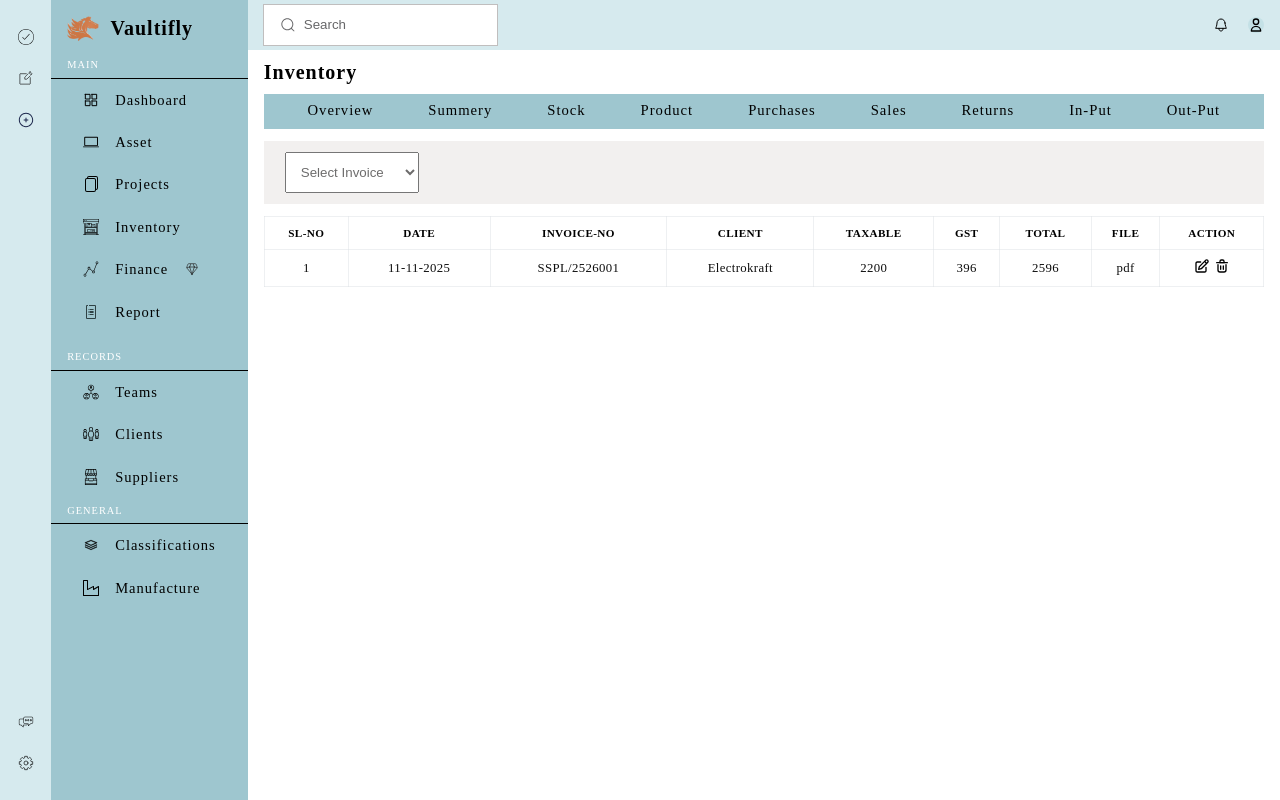
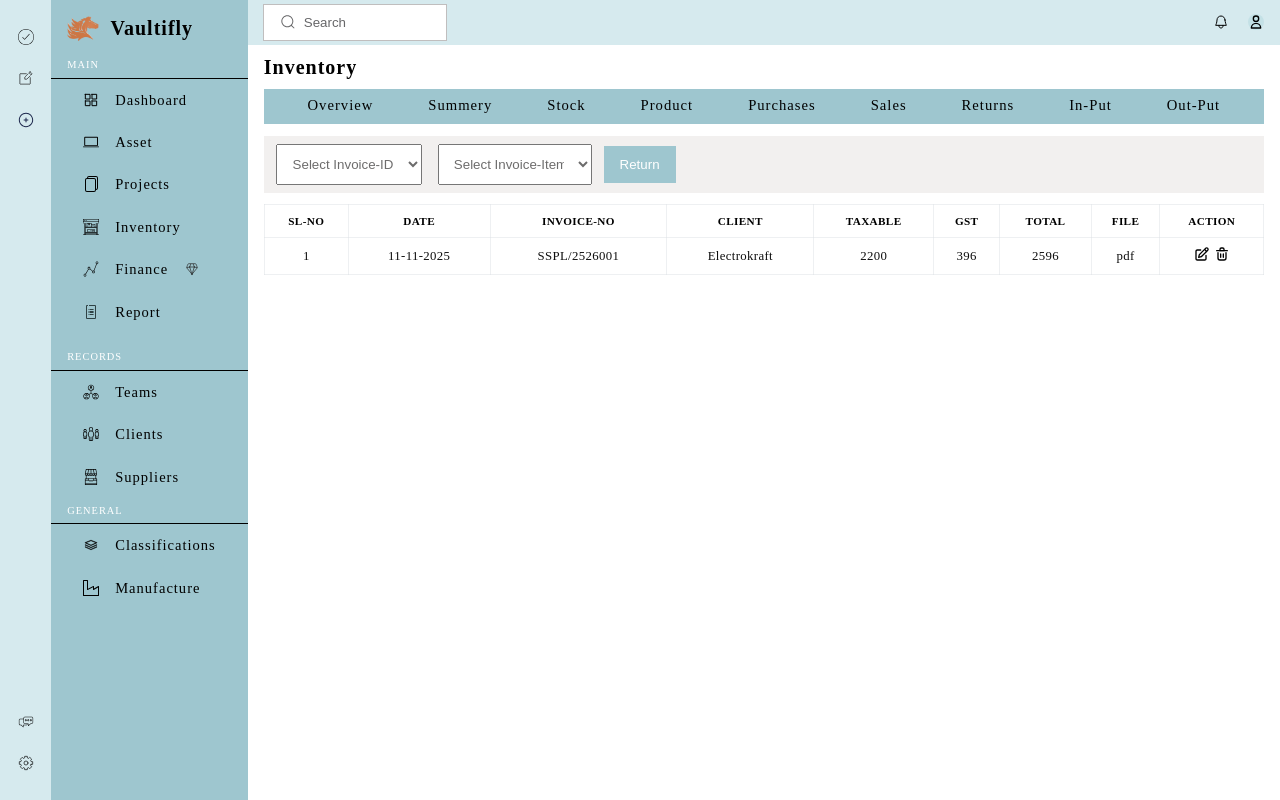
Before and after one commit to souravdas007123/Vaultifly--Django, a Django app: page /inventoryreturn/ in a window 1280 px wide. Run offline with Django 5.2, Linux system fonts and the light colour scheme.

Commit message:
update issues

```diff
--- a/base/static/base/css/base.css
+++ b/base/static/base/css/base.css
@@ -360,10 +360,10 @@ label{
 }
 
 .input {
- width: 100%;
- height: 40px;
+ width: 80%;
+ height:35px;
  line-height: 28px;
- padding: 0 1rem;
+ padding: 0.7rem;
  padding-left: 2.5rem;
  /* border: 1px solid black; */
  /* border-radius: 8px; */
@@ -948,13 +948,23 @@ label{
 }
 .inventory_add_navbar_container{
     display: grid;
-    grid-template-columns: 1fr 1fr 1fr 1fr 1fr 1fr;
+    grid-template-columns: 1fr 1fr 1fr;
     align-items: center;
     gap: 0.7rem;
-    padding: 0.7rem;
+    padding: 0.5rem;
     background-color: var(--theame5);
 }
-
+.inventory_add_navbar_container_inner_left ,.inventory_add_navbar_container_inner_right,.inventory_add_navbar_container_inner_middle{
+    display: grid;
+    grid-template-columns: 1fr 1fr;
+    align-items: center;
+    gap: 0.7rem;
+}
+.inventory_add_navbar_container_inner_right{
+    display: flex;
+    justify-content: end;
+    align-items: center;
+}
 .inventory_add_navbar{
     display: flex;
     justify-content: space-evenly;
--- a/page_html/templates/page_html/inventory_input.html
+++ b/page_html/templates/page_html/inventory_input.html
@@ -33,9 +33,9 @@
 
     <button>Add</button>
 
-    <button>Upload Invoice</button>
+     <button>Save</button>
 
-     <button>Save</button>
+     <button>Upload Invoice</button>
 
     {% comment %} <button>Bill Generate</button> {% endcomment %}
 
@@ -46,7 +46,7 @@
     <div class="inventory_data_contain_navbar">
 
       <div class="inventory_add_navbar">
-        <input type="text" name="username" id="username" placeholder="Client" />
+        <input type="text" name="username" id="username" placeholder="Supplier" />
       </div>
       <div class="inventory_add_navbar">
         <input type="date" name="username" id="username" placeholder="Date" />
--- a/page_html/templates/page_html/inventory_return.html
+++ b/page_html/templates/page_html/inventory_return.html
@@ -1,16 +1,13 @@
 {% extends "page_html/inventory.html" %} {% block main_data %}
 <div class="inventory_container">
   <div class="inventory_add_navbar_container">
-    {% comment %}
-    <div class="inventory_add_navbar">
-      <input type="text" name="username" id="username" placeholder="Search" />
-    </div>
-    {% endcomment %}
 
-    <div class="inventory_add_navbar">
+    <div class="inventory_add_navbar_container_inner_left">
+
+      <div class="inventory_add_navbar">
       <form action="">
         <select name="status" class="input_field_dropdown">
-          <option value="hi">Select Invoice</option>
+          <option value="hi">Select Invoice-ID</option>
           <option value="Compliance">SSPL/2526001</option>
           <option value="Compliance">SSPL/2526002</option>
           <option value="Compliance">SSPL/2526003</option>
@@ -18,6 +15,36 @@
         </select>
       </form>
     </div>
+    <div class="inventory_add_navbar">
+      <form action="">
+        <select name="status" class="input_field_dropdown">
+          <option value="hi">Select Invoice-Items</option>
+          <option value="Compliance">All Items</option>
+          <option value="Compliance">Laptop</option>
+          <option value="Compliance">Mouse</option>
+          <option value="Compliance">Keyboard</option>
+        </select>
+      </form>
+    </div>
+
+
+
+    </div>
+
+    <div class="inventory_add_navbar_container_inner_middle">
+
+      <a href="{% url 'inventoryinput' %}">
+        <button>Return</button>
+      </a>
+
+    </div>
+
+    <div class="inventory_add_navbar_container_inner_right">
+
+
+    </div>
+
+
 
   </div>
   <div class="inventory_data_contain">
--- a/page_html/templates/page_html/inventory_stock.html
+++ b/page_html/templates/page_html/inventory_stock.html
@@ -3,9 +3,15 @@
 <div class="inventory_container">
 
   <div class="inventory_add_navbar_container">
+    <div class="inventory_add_navbar_container_inner_left">
     <div class="inventory_add_navbar">
           <input type="text" name="username" id="username" placeholder="Search">
     </div>
+     <a href="{% url 'inventoryproduct' %}">
+        <button>Add Product</button>
+      </a>
+    </div>
+
   </div>
 
   <div class="table-container">
--- a/page_html/templates/page_html/setting_profile.html
+++ b/page_html/templates/page_html/setting_profile.html
@@ -10,7 +10,7 @@
     <div class="profile_img_intro">
         <h5>Sourav Das</h5>
         <p>sjroy7652@gmail.com</p>
-        <p>Admin</p>
+        <p>Super admin</p>
     </div>
     <div class="profile_update_btn">
         <button popovertarget="profile_edit_popover" class="profile_edit_btn">
@@ -27,7 +27,7 @@
       </div>
       <div class="profile_name_container_wrraper">
         <div class="profile_name_head">Role</div>
-        <div class="profile_name_data">Admin</div>
+        <div class="profile_name_data">Super Admin</div>
       </div>
       <div class="profile_name_container_wrraper">
         <div class="profile_name_head">Email</div>
--- a/page_html/templates/page_html/team_list_views.html
+++ b/page_html/templates/page_html/team_list_views.html
@@ -21,7 +21,7 @@
                     <td>Rahul Roy</td>
                     <td>Application</td>
                     <td>Designer</td>
-                    <td>Fronted</td>
+                    <td>Inventory</td>
                     <td>Active</td>
                     <td>
                         <a href="">
```
Also changed, not shown: page_html/templates/page_html/inventory_product.html (+12 -2 lines), page_html/templates/page_html/inventory_purchase.html (+98 -9 lines), page_html/templates/page_html/inventory_sale.html (+19 -1 lines), page_html/templates/page_html/setting.html (+5 -6 lines), page_html/templates/page_html/team_add.html (+21 -3 lines).
